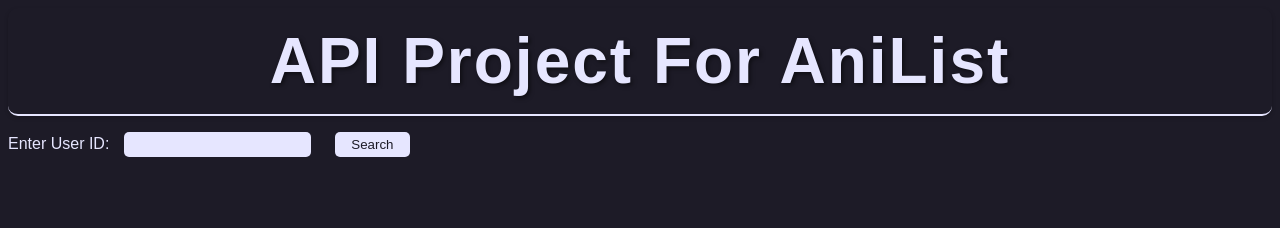
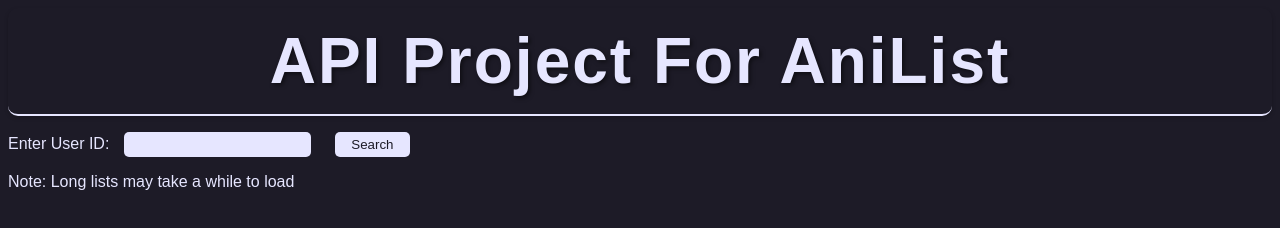
Before and after one commit to x0rtex/APIProjectForAniList, a plain HTML site: page index.html in a window 1280 px wide. Drawn offline with Linux system fonts and the light colour scheme.

Commit message:
Added note that long lists may take a while to load. Very large lists will freeze the page until they load.

```diff
--- a/index.html
+++ b/index.html
@@ -18,6 +18,7 @@
             <label for="search-input">Enter User ID:</label>
             <input type="text" id="search-input">
             <button onclick="handleSearch()">Search</button>
+            <p id="note">Note: Long lists may take a while to load</p>
         </section>
 
         <section id="user"></section>
```
